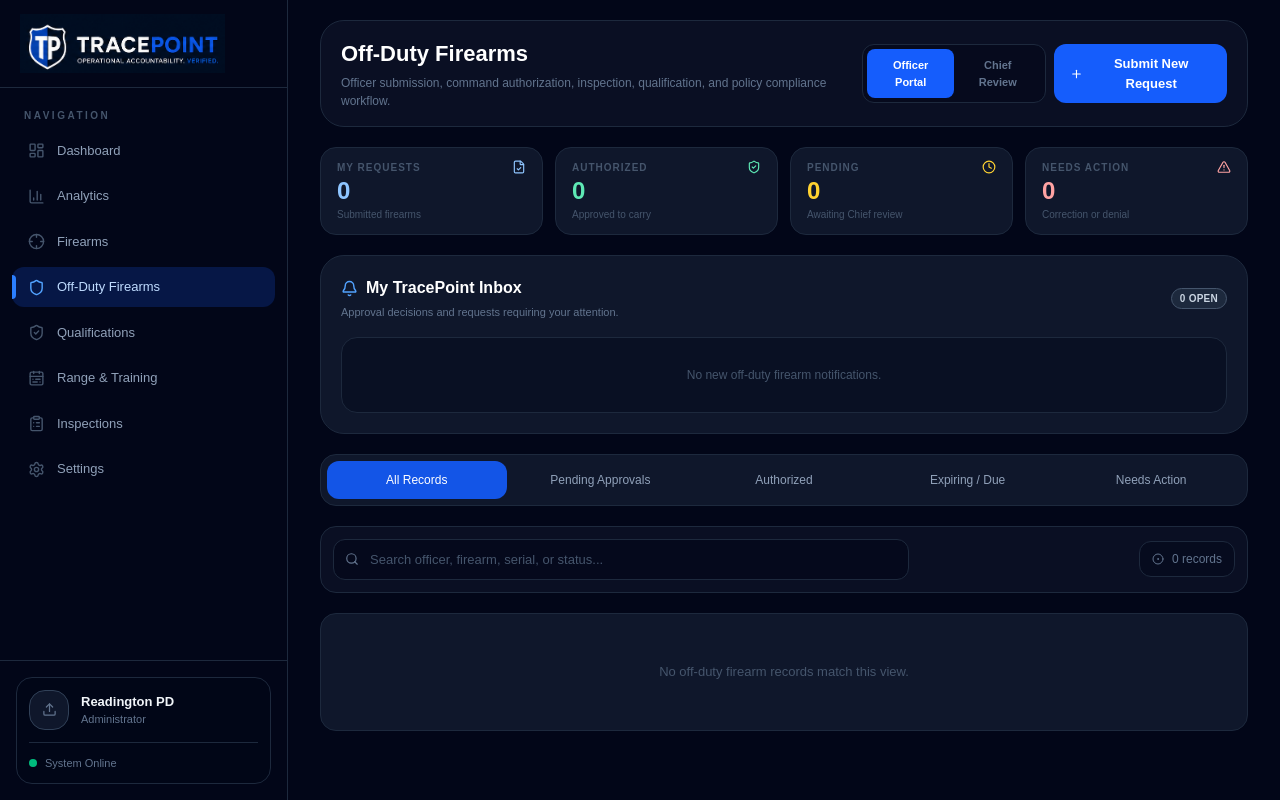
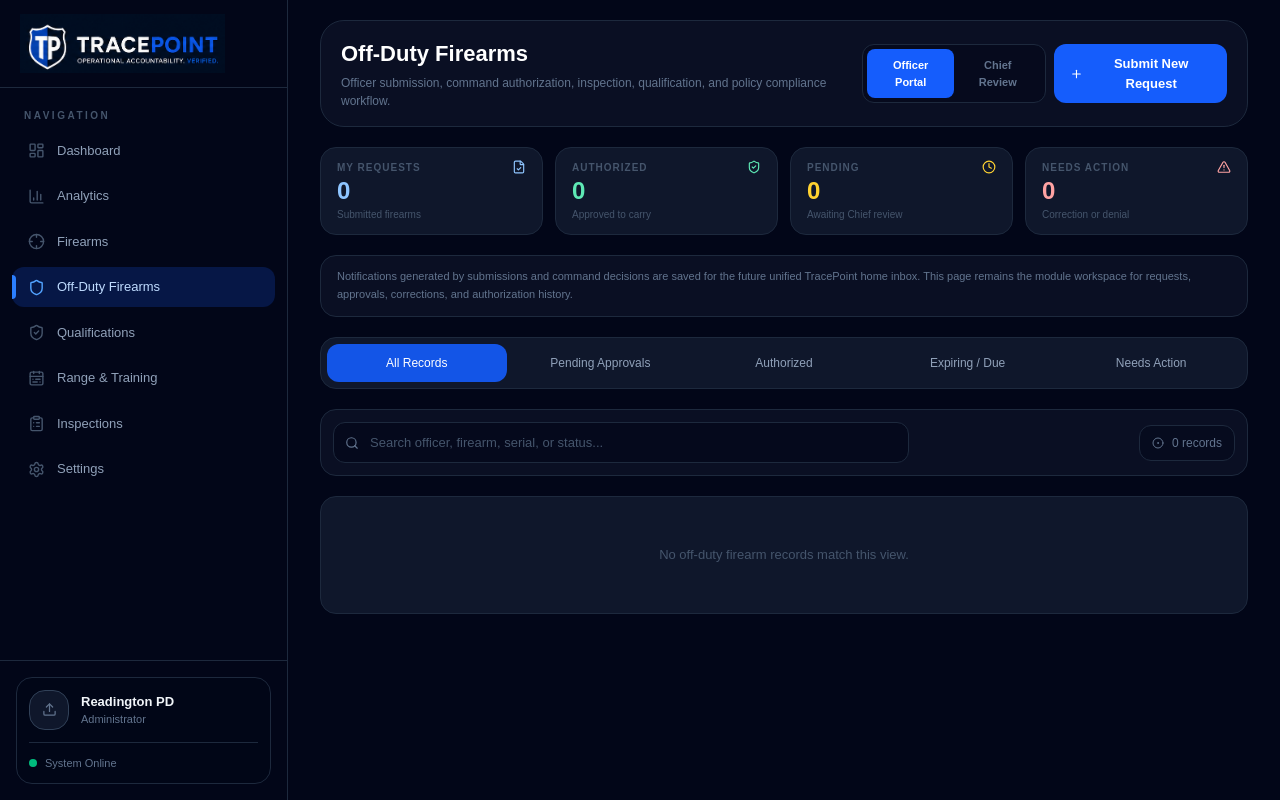
Before and after one commit to jphares65/tracepoint, a Next.js app: page /off-duty-firearms in a window 1280 px wide. Built offline with nearby package versions, Linux system fonts and the light colour scheme.

Commit message:
Remove embedded off duty inbox panels

```diff
--- a/src/app/off-duty-firearms/page.tsx
+++ b/src/app/off-duty-firearms/page.tsx
@@ -10,7 +10,6 @@
 import TracePointShell from "@/app/components/TracePointShell";
 import {
   AlertTriangle,
-  Bell,
   CheckCircle2,
   ChevronRight,
   CircleDot,
@@ -19,14 +18,12 @@
   Crosshair,
   FileCheck,
   History,
-  Inbox,
   Plus,
   RotateCcw,
   Search,
   Send,
   ShieldAlert,
   ShieldCheck,
-  User,
   UserCheck,
   X,
   XCircle,
@@ -1171,25 +1168,6 @@
     ? records.find((record) => record.id === selectedRecordId) ?? null
     : null;
 
-  const openChiefInbox = inboxItems
-    .filter((item) => item.audience === "Chief" && item.status === "Open")
-    .sort(
-      (a, b) =>
-        new Date(b.createdAt).getTime() - new Date(a.createdAt).getTime(),
-    );
-
-  const officerInbox = inboxItems
-    .filter(
-      (item) =>
-        item.audience === "Officer" &&
-        item.officerId === CURRENT_OFFICER.id &&
-        item.status === "Open",
-    )
-    .sort(
-      (a, b) =>
-        new Date(b.createdAt).getTime() - new Date(a.createdAt).getTime(),
-    );
-
   const kpis =
     portalMode === "Chief Review"
       ? [
@@ -1497,13 +1475,6 @@
     setRequestDrawerOpen(true);
   }
 
-  function markInboxResolved(itemId: string) {
-    setInboxItems((current) =>
-      current.map((item) =>
-        item.id === itemId ? { ...item, status: "Resolved" } : item,
-      ),
-    );
-  }
 
   return (
     <TracePointShell activePage="Off-Duty Firearms">
@@ -1591,104 +1562,14 @@
           ))}
         </section>
 
-        {portalMode === "Chief Review" && (
-          <section className="rounded-3xl border border-slate-800 bg-slate-900 p-4 sm:p-5">
-            <div className="mb-4 flex flex-col gap-2 sm:flex-row sm:items-center sm:justify-between">
-              <div>
-                <h2 className="flex items-center gap-2 text-[16px] font-bold text-white">
-                  <Inbox size={17} className="text-blue-400" />
-                  Chief TracePoint Inbox
-                </h2>
-                <p className="mt-1 text-[11px] text-slate-500">
-                  New off-duty firearm authorization requests requiring command
-                  action.
-                </p>
-              </div>
-              <StatusBadge value={`${openChiefInbox.length} Open`} />
-            </div>
-
-            {openChiefInbox.length === 0 ? (
-              <div className="rounded-2xl border border-slate-800 bg-slate-950/40 px-4 py-8 text-center text-[12px] text-slate-600">
-                No pending off-duty firearm approvals.
-              </div>
-            ) : (
-              <div className="space-y-2">
-                {openChiefInbox.map((item) => (
-                  <button
-                    key={item.id}
-                    type="button"
-                    onClick={() => setSelectedRecordId(item.relatedRequestId)}
-                    className="flex w-full items-center justify-between gap-3 rounded-2xl border border-slate-800 bg-slate-950/40 px-4 py-3 text-left hover:border-blue-500/40"
-                  >
-                    <div className="flex min-w-0 items-start gap-3">
-                      <Bell size={15} className="mt-0.5 flex-shrink-0 text-amber-300" />
-                      <div className="min-w-0">
-                        <p className="text-[13px] font-semibold text-white">
-                          {item.title}
-                        </p>
-                        <p className="mt-1 text-[11px] text-slate-400">
-                          {item.message}
-                        </p>
-                        <p className="mt-1 text-[10px] text-slate-600">
-                          {formatDateTime(item.createdAt)}
-                        </p>
-                      </div>
-                    </div>
-                    <ChevronRight size={16} className="flex-shrink-0 text-slate-600" />
-                  </button>
-                ))}
-              </div>
-            )}
-          </section>
-        )}
-
-        {portalMode === "Officer Portal" && (
-          <section className="rounded-3xl border border-slate-800 bg-slate-900 p-4 sm:p-5">
-            <div className="mb-4 flex items-center justify-between gap-3">
-              <div>
-                <h2 className="flex items-center gap-2 text-[16px] font-bold text-white">
-                  <Bell size={17} className="text-blue-400" />
-                  My TracePoint Inbox
-                </h2>
-                <p className="mt-1 text-[11px] text-slate-500">
-                  Approval decisions and requests requiring your attention.
-                </p>
-              </div>
-              <StatusBadge value={`${officerInbox.length} Open`} />
-            </div>
-
-            {officerInbox.length === 0 ? (
-              <div className="rounded-2xl border border-slate-800 bg-slate-950/40 px-4 py-7 text-center text-[12px] text-slate-600">
-                No new off-duty firearm notifications.
-              </div>
-            ) : (
-              <div className="space-y-2">
-                {officerInbox.map((item) => (
-                  <div
-                    key={item.id}
-                    className="flex flex-col gap-3 rounded-2xl border border-slate-800 bg-slate-950/40 px-4 py-3 sm:flex-row sm:items-center sm:justify-between"
-                  >
-                    <div>
-                      <p className="text-[13px] font-semibold text-white">
-                        {item.title}
-                      </p>
-                      <p className="mt-1 text-[11px] text-slate-400">
-                        {item.message}
-                      </p>
-                    </div>
-                    <button
-                      type="button"
-                      onClick={() => markInboxResolved(item.id)}
-                      className="rounded-xl border border-slate-700 px-3 py-2 text-[11px] font-semibold text-slate-300 hover:text-white"
-                    >
-                      Mark Read
-                    </button>
-                  </div>
-                ))}
-              </div>
-            )}
-          </section>
-        )}
+        <section className="rounded-2xl border border-slate-800 bg-slate-900/60 px-4 py-3">
+          <p className="text-[11px] leading-relaxed text-slate-500">
+            Notifications generated by submissions and command decisions are saved
+            for the future unified TracePoint home inbox. This page remains the
+            module workspace for requests, approvals, corrections, and authorization
+            history.
+          </p>
+        </section>
 
         <section className="rounded-2xl border border-slate-800 bg-slate-900 p-1.5">
           <div className="grid grid-cols-1 gap-1 sm:grid-cols-2 lg:grid-cols-5">
```
